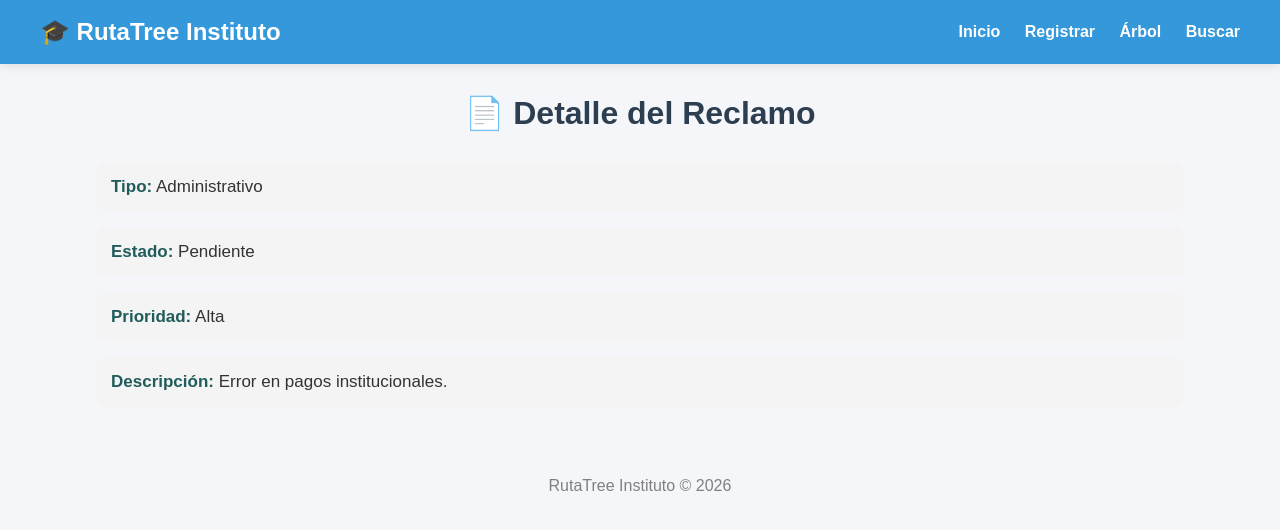
After one commit to AldairIllanes/Proyecto, a Django app: page /detalle/ in a window 1280 px wide. The commit adds this page. Shown: the top 530 px of the page. Run offline with Django 4.2, Linux system fonts and the light colour scheme.

Commit message:
Agregué vistas buscar y detalle de reclamos

```diff
--- a/app_arbol/static/css/style.css
+++ b/app_arbol/static/css/style.css
@@ -221,3 +221,39 @@ footer{
     padding:20px;
     color:gray;
 }
+
+.resultado-card {
+    margin-top: 20px;
+    text-align: center;
+}
+
+.detalle-card {
+    display: flex;
+    flex-direction: column;
+    gap: 15px;
+}
+
+.detalle-item {
+    background-color: #f4f4f4;
+    padding: 15px;
+    border-radius: 10px;
+    font-size: 17px;
+}
+
+.detalle-item strong {
+    color: #205c5b;
+}
+
+.detalle-btn {
+    display: inline-block;
+    margin-top: 15px;
+    padding: 10px 20px;
+    background-color: #205c5b;
+    color: white;
+    text-decoration: none;
+    border-radius: 8px;
+}
+
+.detalle-btn:hover {
+    background-color: #174544;
+}
--- a/app_arbol/templates/base.html
+++ b/app_arbol/templates/base.html
@@ -22,7 +22,6 @@
             <a href="/registrar/">Registrar</a>
             <a href="/arbol/">Árbol</a>
             <a href="/buscar/">Buscar</a>
-            <a href="/detalle/">Detalle</a>
         </div>
 
     </nav>
--- /dev/null
+++ b/app_arbol/templates/detalle.html
@@ -0,0 +1,31 @@
+{% extends 'base.html' %}
+
+{% block content %}
+
+<h2>📄 Detalle del Reclamo</h2>
+
+<div class="card detalle-card">
+
+    <div class="detalle-item">
+        <strong>Tipo:</strong>
+        <span>Administrativo</span>
+    </div>
+
+    <div class="detalle-item">
+        <strong>Estado:</strong>
+        <span>Pendiente</span>
+    </div>
+
+    <div class="detalle-item">
+        <strong>Prioridad:</strong>
+        <span>Alta</span>
+    </div>
+
+    <div class="detalle-item">
+        <strong>Descripción:</strong>
+        <span>Error en pagos institucionales.</span>
+    </div>
+
+</div>
+
+{% endblock %}
```
Also changed, not shown: app_arbol/templates/buscar.html (added, +43 -0 lines).
